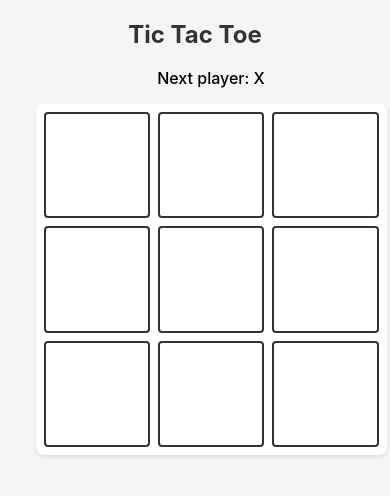
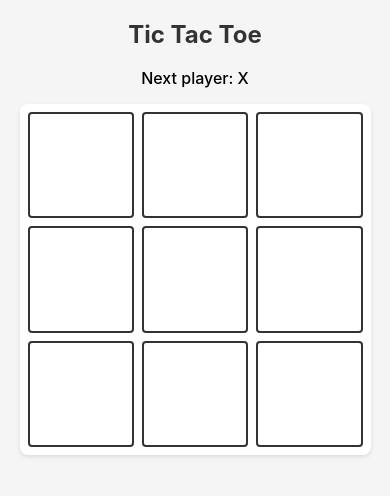
Before and after one commit to ravisavajiyani/tictactoe, a React (Vite) app in the folder tictactoe/: page / in a window 390 px wide. Shown: the top 496 px of the page. Built offline with nearby package versions, Linux system fonts and the light colour scheme.

Commit message:
fix padding issue to ensure board is centered on mobile views

```diff
--- a/tictactoe/src/App.jsx
+++ b/tictactoe/src/App.jsx
@@ -31,6 +31,7 @@ const Container = styled.div`
   align-items: center;
   padding: clamp(1rem, 5vw, 2rem);
   background-color: #f5f5f5;
+  width: 100%;
 `
 
 const Title = styled.h1`
@@ -44,6 +45,9 @@ const Main = styled.main`
   width: 100%;
   max-width: 1200px;
   margin: 0 auto;
-  padding: 0 1rem;
+  display: flex;
+  flex-direction: column;
+  align-items: center;
+  padding: 0;
 `
 // #endregion
```
